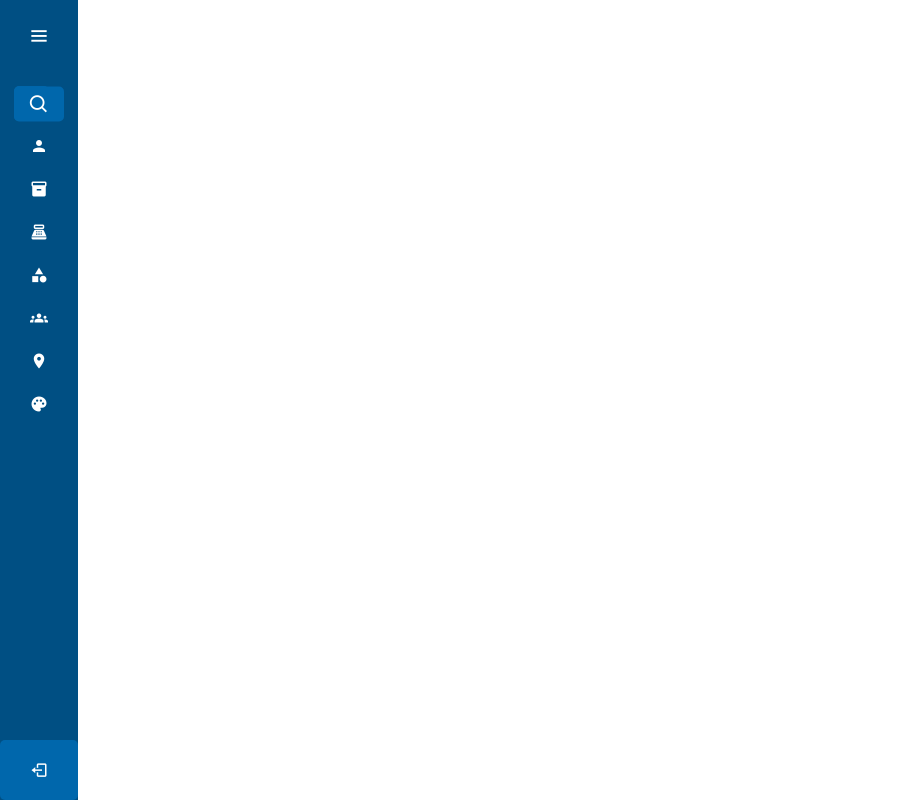
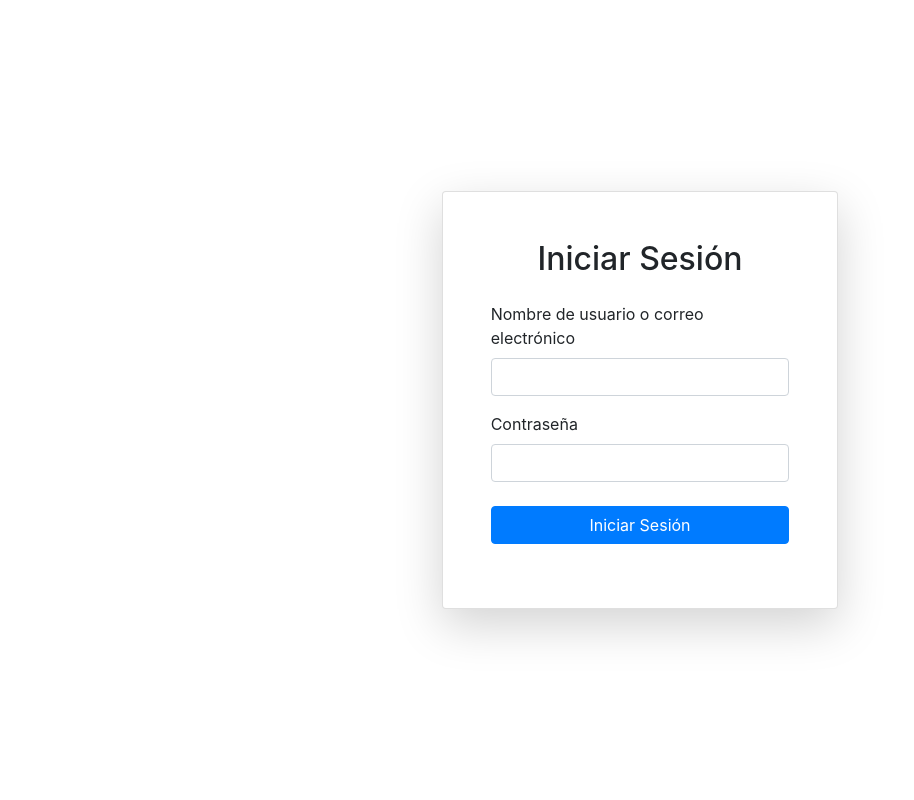
Before and after one commit to MiraiiSoft/project-delfin-api, a Node server app: page / in a window 1280 px wide. Shown: the whole page, without its empty margins (0-914 px from the left). Run offline with Node 20, Linux system fonts and the light colour scheme; grey boxes are pictures that could not be loaded.

Commit message:
guardando cambios

```diff
--- a/src/views/index.ejs
+++ b/src/views/index.ejs
@@ -1,122 +1,39 @@
 <!DOCTYPE html>
-<html lang="en">
+<html lang="es">
+<head>
+  <meta charset="UTF-8">
+  <meta name="viewport" content="width=device-width, initial-scale=1.0">
+  <title>Iniciar Sesión - Panel de Administración</title>
+  <!-- Agrega el enlace al archivo CSS de Bootstrap -->
+  <link rel="stylesheet" href="https://maxcdn.bootstrapcdn.com/bootstrap/4.5.2/css/bootstrap.min.css">
+  <!-- Agrega tu archivo de estilos personalizados (opcional) -->
+  <link rel="stylesheet" href="/css/estilos.css">
+</head>
+<body>
 
-<head>
-  <title>Panel Administrador</title>
-  <link rel="stylesheet" href="/css/style.css">
-  <link href='https://unpkg.com/boxicons@2.1.4/css/boxicons.min.css' rel='stylesheet'>
-  <link href="https://fonts.googleapis.com/icon?family=Material+Icons" rel="stylesheet">
-  <link rel="stylesheet" href="https://stackpath.bootstrapcdn.com/bootstrap/4.5.0/css/bootstrap.min.css">
-  <style>
-    .fecha-col {
-                width: 200px;
-                max-width: 200px;
-                white-space: nowrap;
-                overflow: hidden;
-                text-overflow: ellipsis;
-            }
-  </style>
-</head>
-
-<body>
   <div class="container-fluid">
-    <div class="row">
-      <!--Aqui va el sideBar-->
-      <div class="col-sm-1">
-        <div class="sidebar">
-          <div class="logo_details">
-              <i class="material-icons"></i>
-              <div class="logo_name">Admin</div>
-              <i class="bx bx-menu" id="btn"></i>
+    <div class="row justify-content-center align-items-center min-vh-100">
+      <div class="col-lg-4 col-md-6 col-sm-8">
+        <div class="card shadow-lg">
+          <div class="card-body p-5">
+            <h2 class="text-center mb-4">Iniciar Sesión</h2>
+            <form>
+              <div class="form-group">
+                <label for="username">Nombre de usuario o correo electrónico</label>
+                <input type="text" class="form-control" id="username" required>
+              </div>
+              <div class="form-group">
+                <label for="password">Contraseña</label>
+                <input type="password" class="form-control" id="password" required>
+              </div>
+              <button type="submit" class="btn btn-primary btn-block mt-4">Iniciar Sesión</button>
+            </form>
+            <div class="text-center mt-3">
+            </div>
           </div>
-          <ul class="nav-list">
-              <li>
-                  <i class="bx bx-search"></i>
-                  <input type="text" placeholder="Search...">
-                  <span class="tooltip">Search</span>
-              </li>
-              <li>
-                  <a href="http://localhost:3000/adminPanel/user">
-                      <i class="material-icons">person</i>
-                      <span class="link_name">Usuarios</span>
-                  </a>
-                  <span class="tooltip">Usuarios</span>
-              </li>
-              <li>
-                  <a href="http://localhost:3000/adminPanel/productos">
-                      <i class="material-icons">inventory_2</i>
-                      <span class="link_name">Productos</span>
-                  </a>
-                  <span class="tooltip">Productos</span>
-              </li>
-              <li>
-                  <a href="http://localhost:3000/adminPanel/ventas">
-                      <i class="material-icons">point_of_sale</i>
-                      <span class="link_name">Ventas</span>
-                  </a>
-                  <span class="tooltip">Ventas</span>
-              </li>
-              <li>
-                  <a href="http://localhost:3000/adminPanel/categorias">
-                      <i class="material-icons">category</i>
-                      <span class="link_name">Categorias</span>
-                  </a>
-                  <span class="tooltip">Categorias</span>
-              </li>
-              <li>
-                  <a href="http://localhost:3000/adminPanel/roles">
-                      <i class="material-icons">groups</i>
-                      <span class="link_name">Roles</span>
-                  </a>
-                  <span class="tooltip">Roles</span>
-              </li>
-              <li>
-                  <a href="http://localhost:3000/adminPanel/direcciones">
-                      <i class="material-icons">place</i>
-                      <span class="link_name">Direcciones</span>
-                  </a>
-                  <span class="tooltip">Direcciones</span>
-              </li>
-              <li>
-                  <a href="http://localhost:3000/adminPanel/colores">
-                      <i class="material-icons">palette</i>
-                      <span class="link_name">Colores</span>
-                  </a>
-                  <span class="tooltip">Colores</span>
-              </li>
-              <li class="profile">
-                  <div class="profile_details">
-                      <img src="profile.jpeg" alt="profile image">
-                      <div class="profile_content">
-                          <div class="name">Anna Jhon</div>
-                          <div class="designation">Admin</div>
-                      </div>
-                  </div>
-                  <i class="bx bx-log-out" id="log_out"></i>
-              </li>
-          </ul>
+        </div>
       </div>
-      </div>
-
-    <!--Aqui va la tabla-->
-
-
-
-
     </div>
-
-
-
   </div>
-
-  <!-- Scripts -->
-  <script src="/js/script.js"></script>
-  <script src="/js/ventas.js"></script>
-  <script src="/js/producto.js"></script>
-  <script src="/js/categoria.js"></script>
-  <script src="/js/rol.js"></script>
-  <script src="/js/envio.js"></script>
-  <script src="/js/color.js"></script>
 </body>
-
 </html>
--- a/src/views/products.ejs
+++ b/src/views/products.ejs
@@ -140,9 +140,9 @@
                                     <td>
                                         <%= producto.marca %>
                                     </td>
-                                    <td>
+                                    <td><center>
                                         <img src="<%= producto.imagen.url[0] %>" alt="" style="max-width: 100px; max-height: 100px; object-fit: cover;">
-                                    </td>
+                                    </td></center>
                                     <td>
                                         <%= producto.compra %>
                                     </td>
--- a/src/views/user.ejs
+++ b/src/views/user.ejs
@@ -133,7 +133,6 @@
                       <a href="#" class="btn btn-danger" onclick="deleteItem('<%= item.id_login %>')">
                         <i class="material-icons">delete</i>
                       </a>
-                      <a href="#" class="btn btn-warning"><i class="material-icons">edit</i></a>
                     </td>
                   </tr>
                 <% }); %>
```
Also changed, not shown: src/views/login.ejs (deleted, +0 -39 lines), 2 other files.
